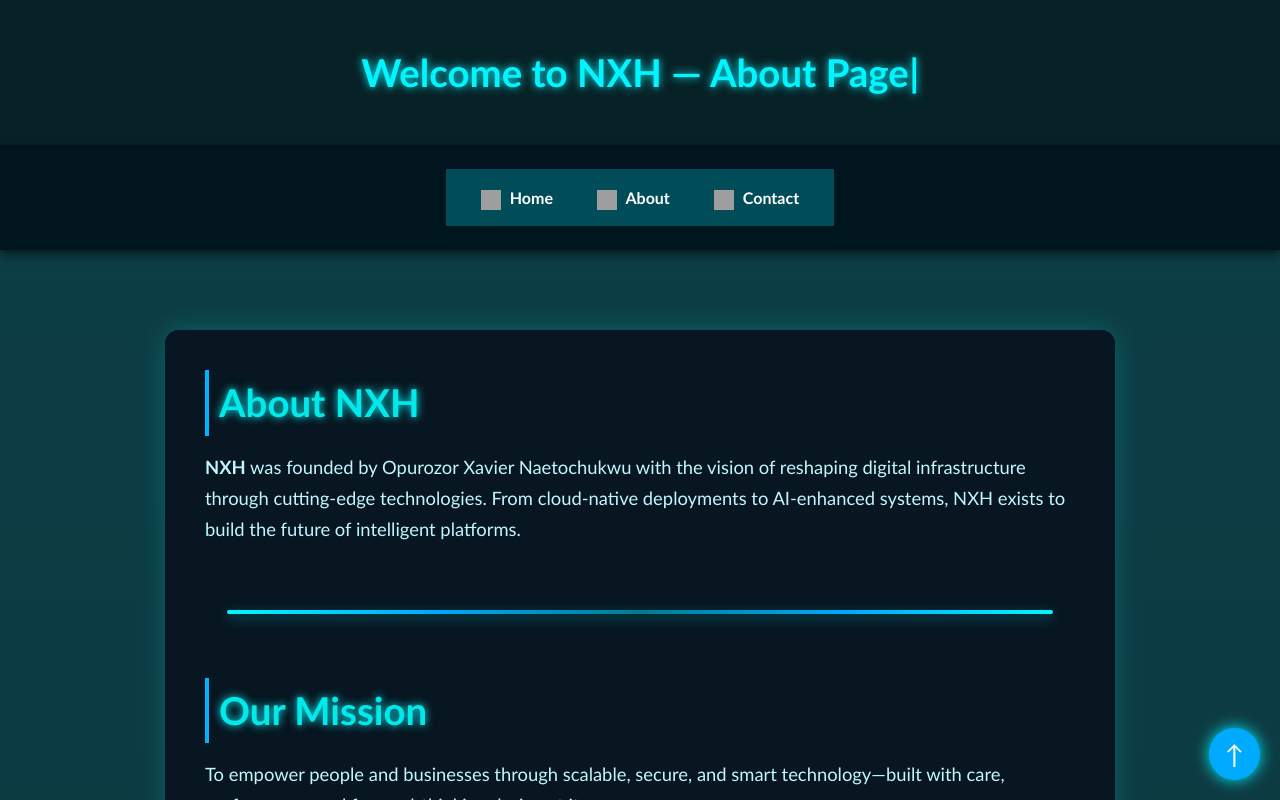
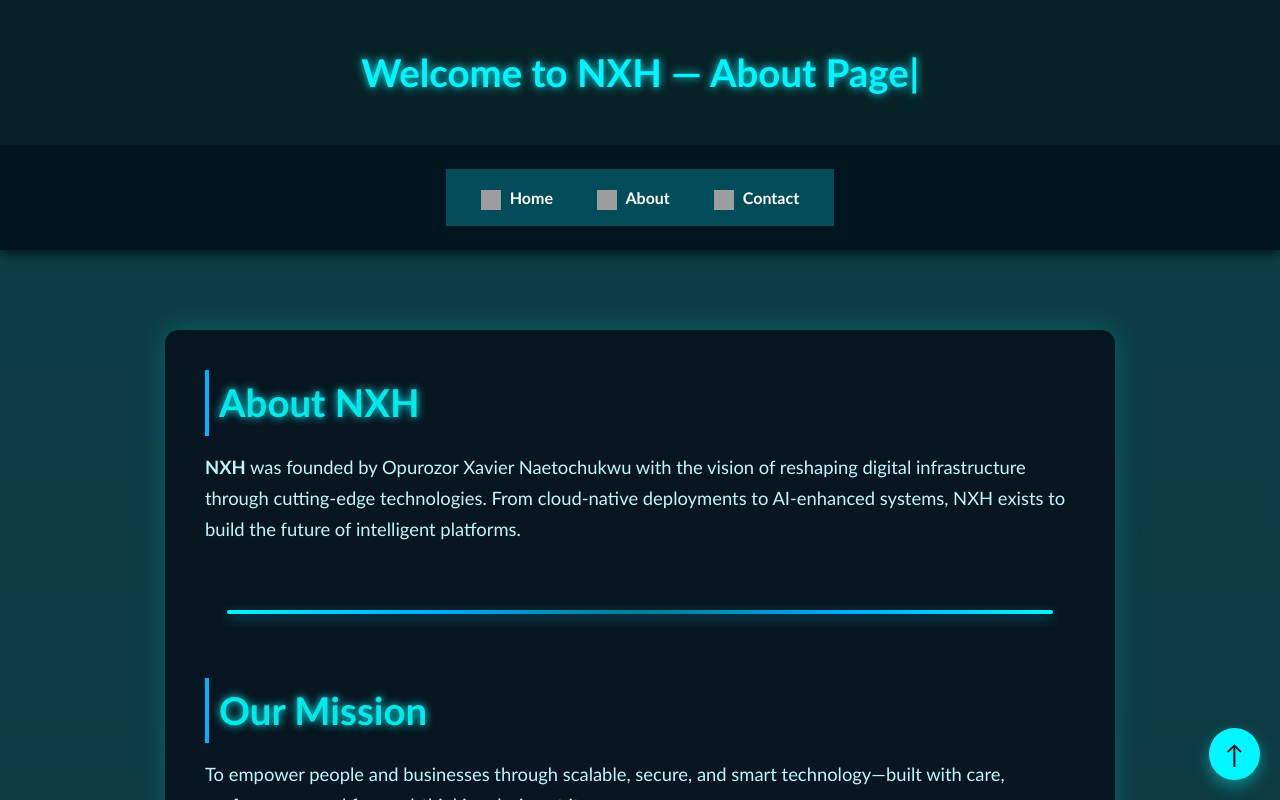
Before and after one commit to XavierOpurozor/Nexh-TechCompany, a plain HTML site: page about.html in a window 1280 px wide. Shown: the top 800 px of the page. Drawn offline with Linux system fonts and the light colour scheme; grey boxes are pictures that could not be loaded.

Commit message:
Update about.html

```diff
--- a/about.html
+++ b/about.html
@@ -57,22 +57,21 @@ body {
   position: fixed;
   bottom: 20px;
   right: 20px;
-  background-color: #00aaff;
+  background-color: #00f7ff;
   border: none;
-  color: white;
+  color: #0a0f1a;
   font-size: 1.6rem;
   padding: 0.7rem 1rem;
   border-radius: 50%;
   cursor: pointer;
-  box-shadow: 0 0 15px #00f5ff;
+  box-shadow: 0 6px 15px rgba(0, 255, 255, 0.4);
   transition: background-color 0.3s ease, transform 0.3s ease;
   z-index: 100;
 }
 
 .scroll-button:hover {
-  background-color: #00f5ff;
+  background-color: #00c6e0;
   transform: scale(1.1);
-  color: #000;
 }
 
 header {
```
